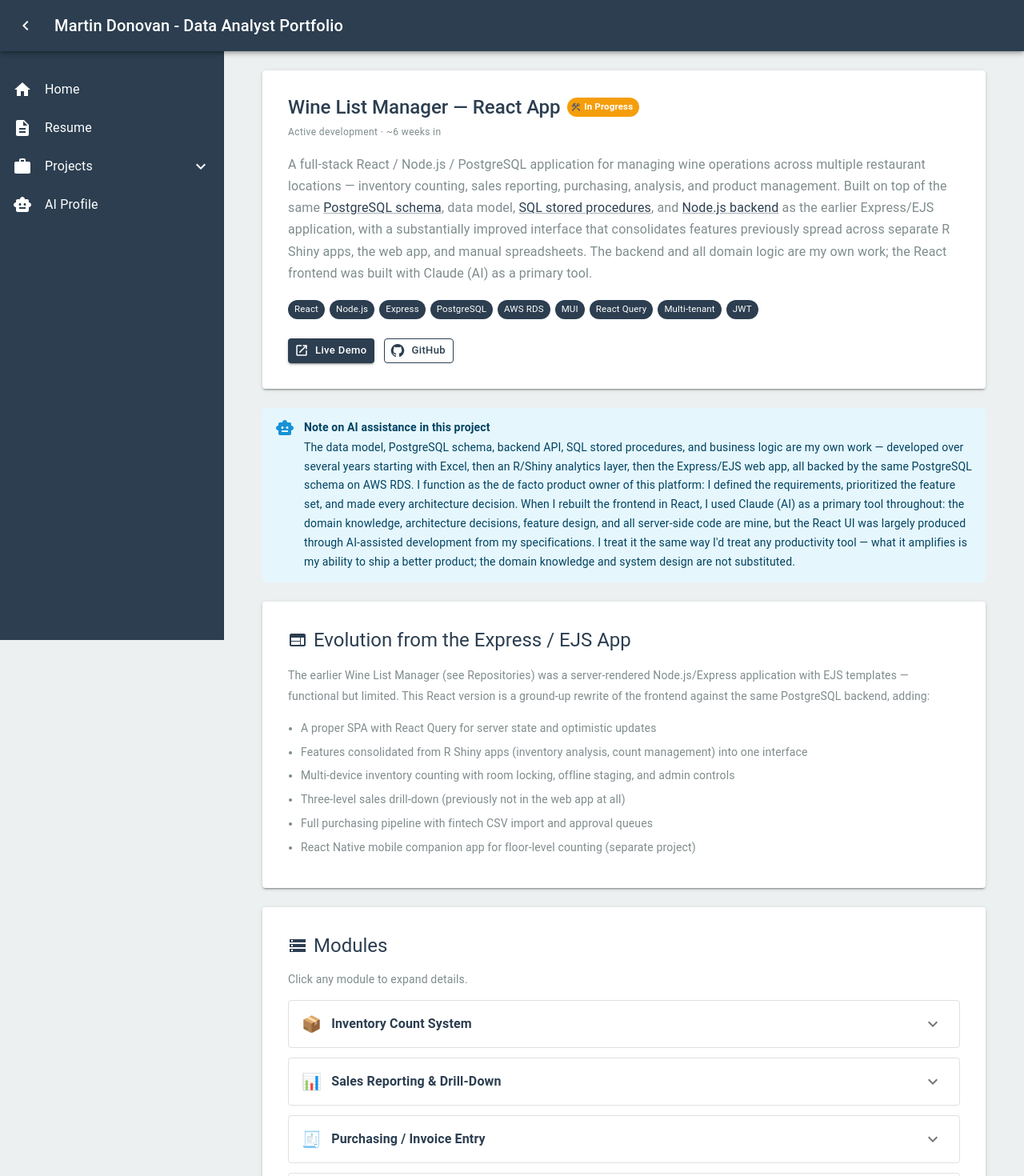
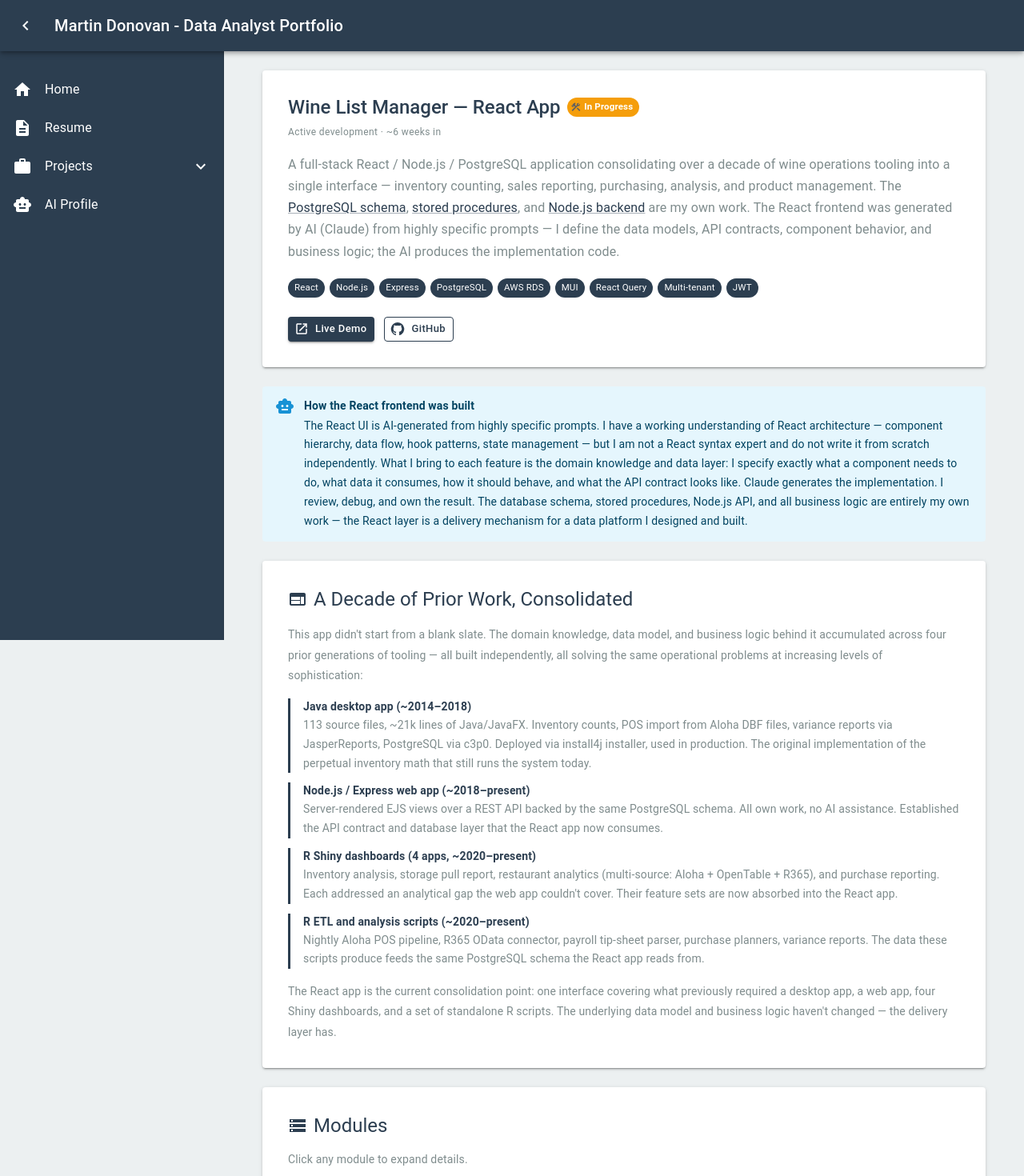
Before and after one commit to mdonovan3/Portfolio, a React (Vite) app: page /projects/wlm-react in a window 1280 px wide. Shown: the top 1470 px of the page at 80% size. Built offline with nearby package versions, Linux system fonts and the light colour scheme.

Commit message:
Expand WLM React page: AI authorship detail, full predecessor history
Co-Authored-By: Claude Sonnet 4.6 <noreply@anthropic.com>

```diff
--- a/src/pages/WlmReact.jsx
+++ b/src/pages/WlmReact.jsx
@@ -219,24 +219,23 @@ const WlmReact = () => {
         </Typography>
 
         <Typography variant="body1" color="text.secondary" sx={{ mb: 2.5, lineHeight: 1.7 }}>
-          A full-stack React / Node.js / PostgreSQL application for managing wine operations
-          across multiple restaurant locations — inventory counting, sales reporting, purchasing,
-          analysis, and product management. Built on top of the same{" "}
+          A full-stack React / Node.js / PostgreSQL application consolidating over a decade of
+          wine operations tooling into a single interface — inventory counting, sales reporting,
+          purchasing, analysis, and product management. The{" "}
           <Link href="https://gist.github.com/mdonovan3/891fdc4210113f328f36cd197a6290ac" target="_blank" rel="noopener">
             PostgreSQL schema
           </Link>
-          , data model,{" "}
+          ,{" "}
           <Link href="https://gist.github.com/mdonovan3/1565af77d4c93ca3450f5e64a40f4d79" target="_blank" rel="noopener">
-            SQL stored procedures
+            stored procedures
           </Link>
           , and{" "}
           <Link href="https://gist.github.com/mdonovan3/132dbd29f68042ba9832476e8711fd90" target="_blank" rel="noopener">
             Node.js backend
           </Link>{" "}
-          as the earlier Express/EJS application, with a substantially improved interface that
-          consolidates features previously spread across separate R Shiny apps, the web app,
-          and manual spreadsheets. The backend and all domain logic are my own work; the React
-          frontend was built with Claude (AI) as a primary tool.
+          are my own work. The React frontend was generated by AI (Claude) from highly specific
+          prompts — I define the data models, API contracts, component behavior, and business
+          logic; the AI produces the implementation code.
         </Typography>
 
         <Box sx={{ display: "flex", flexWrap: "wrap", gap: 0.75, mb: 3 }}>
@@ -280,50 +279,70 @@ const WlmReact = () => {
         sx={{ mb: 3 }}
       >
         <Typography variant="body2" sx={{ fontWeight: 600, mb: 0.5 }}>
-          Note on AI assistance in this project
+          How the React frontend was built
         </Typography>
         <Typography variant="body2" sx={{ lineHeight: 1.7 }}>
-          The data model, PostgreSQL schema, backend API, SQL stored procedures, and business
-          logic are my own work — developed over several years starting with Excel, then an
-          R/Shiny analytics layer, then the Express/EJS web app, all backed by the same
-          PostgreSQL schema on AWS RDS. I function as the de facto product owner of this
-          platform: I defined the requirements, prioritized the feature set, and made every
-          architecture decision. When I rebuilt the frontend in React, I used Claude (AI)
-          as a primary tool throughout: the domain knowledge, architecture decisions, feature
-          design, and all server-side code are mine, but the React UI was largely produced through
-          AI-assisted development from my specifications. I treat it the same way I'd treat any
-          productivity tool — what it amplifies is my ability to ship a better product; the
-          domain knowledge and system design are not substituted.
+          The React UI is AI-generated from highly specific prompts. I have a working understanding
+          of React architecture — component hierarchy, data flow, hook patterns, state management —
+          but I am not a React syntax expert and do not write it from scratch independently. What I
+          bring to each feature is the domain knowledge and data layer: I specify exactly what a
+          component needs to do, what data it consumes, how it should behave, and what the API
+          contract looks like. Claude generates the implementation. I review, debug, and own the
+          result. The database schema, stored procedures, Node.js API, and all business logic are
+          entirely my own work — the React layer is a delivery mechanism for a data platform I
+          designed and built.
         </Typography>
       </Alert>
 
-      {/* Evolution from Express app */}
+      {/* Evolution / predecessor history */}
       <Paper elevation={2} sx={{ p: 4, mb: 3 }}>
         <Box sx={{ display: "flex", alignItems: "center", gap: 1, mb: 2 }}>
           <Web sx={{ color: "#2c3e50" }} />
           <Typography variant="h5" sx={{ color: "#2c3e50" }}>
-            Evolution from the Express / EJS App
+            A Decade of Prior Work, Consolidated
           </Typography>
         </Box>
         <Typography variant="body2" color="text.secondary" sx={{ lineHeight: 1.8, mb: 2 }}>
-          The earlier Wine List Manager (see Repositories) was a server-rendered Node.js/Express
-          application with EJS templates — functional but limited. This React version is a
-          ground-up rewrite of the frontend against the same PostgreSQL backend, adding:
+          This app didn't start from a blank slate. The domain knowledge, data model, and
+          business logic behind it accumulated across four prior generations of tooling — all
+          built independently, all solving the same operational problems at increasing levels
+          of sophistication:
         </Typography>
-        <Box component="ul" sx={{ pl: 2, color: "text.secondary" }}>
+        <Box sx={{ display: "flex", flexDirection: "column", gap: 1.5, mb: 2 }}>
           {[
-            "A proper SPA with React Query for server state and optimistic updates",
-            "Features consolidated from R Shiny apps (inventory analysis, count management) into one interface",
-            "Multi-device inventory counting with room locking, offline staging, and admin controls",
-            "Three-level sales drill-down (previously not in the web app at all)",
-            "Full purchasing pipeline with fintech CSV import and approval queues",
-            "React Native mobile companion app for floor-level counting (separate project)",
-          ].map((item, i) => (
-            <Typography key={i} component="li" variant="body2" color="text.secondary" sx={{ mb: 0.75, lineHeight: 1.7 }}>
-              {item}
-            </Typography>
+            {
+              era: "Java desktop app (~2014–2018)",
+              detail: "113 source files, ~21k lines of Java/JavaFX. Inventory counts, POS import from Aloha DBF files, variance reports via JasperReports, PostgreSQL via c3p0. Deployed via install4j installer, used in production. The original implementation of the perpetual inventory math that still runs the system today.",
+            },
+            {
+              era: "Node.js / Express web app (~2018–present)",
+              detail: "Server-rendered EJS views over a REST API backed by the same PostgreSQL schema. All own work, no AI assistance. Established the API contract and database layer that the React app now consumes.",
+            },
+            {
+              era: "R Shiny dashboards (4 apps, ~2020–present)",
+              detail: "Inventory analysis, storage pull report, restaurant analytics (multi-source: Aloha + OpenTable + R365), and purchase reporting. Each addressed an analytical gap the web app couldn't cover. Their feature sets are now absorbed into the React app.",
+            },
+            {
+              era: "R ETL and analysis scripts (~2020–present)",
+              detail: "Nightly Aloha POS pipeline, R365 OData connector, payroll tip-sheet parser, purchase planners, variance reports. The data these scripts produce feeds the same PostgreSQL schema the React app reads from.",
+            },
+          ].map(({ era, detail }, i) => (
+            <Box key={i} sx={{ borderLeft: "3px solid #2c3e50", pl: 2 }}>
+              <Typography variant="body2" sx={{ fontWeight: 600, color: "#2c3e50", mb: 0.25 }}>
+                {era}
+              </Typography>
+              <Typography variant="body2" color="text.secondary" sx={{ lineHeight: 1.7 }}>
+                {detail}
+              </Typography>
+            </Box>
           ))}
         </Box>
+        <Typography variant="body2" color="text.secondary" sx={{ lineHeight: 1.8 }}>
+          The React app is the current consolidation point: one interface covering what
+          previously required a desktop app, a web app, four Shiny dashboards, and a set of
+          standalone R scripts. The underlying data model and business logic haven't changed —
+          the delivery layer has.
+        </Typography>
       </Paper>
 
       {/* Modules */}
```
